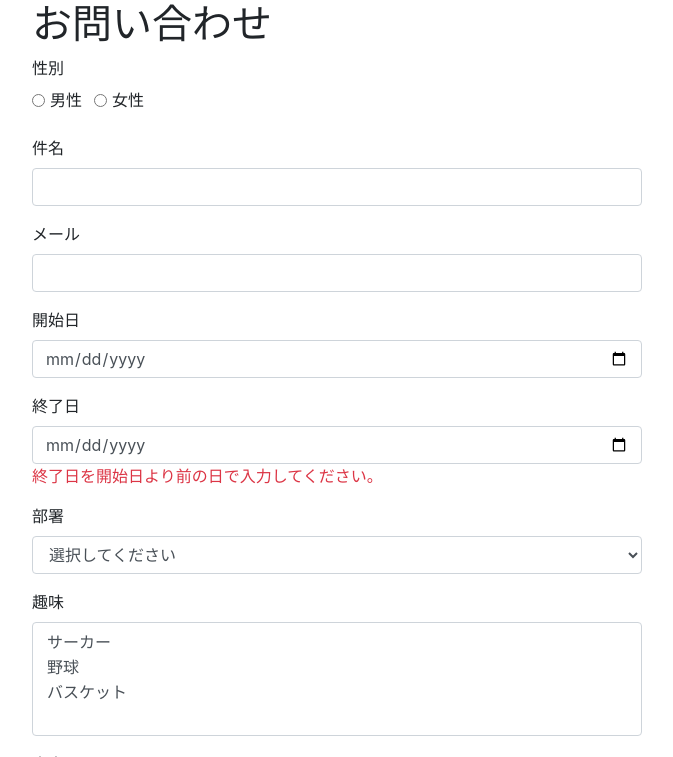
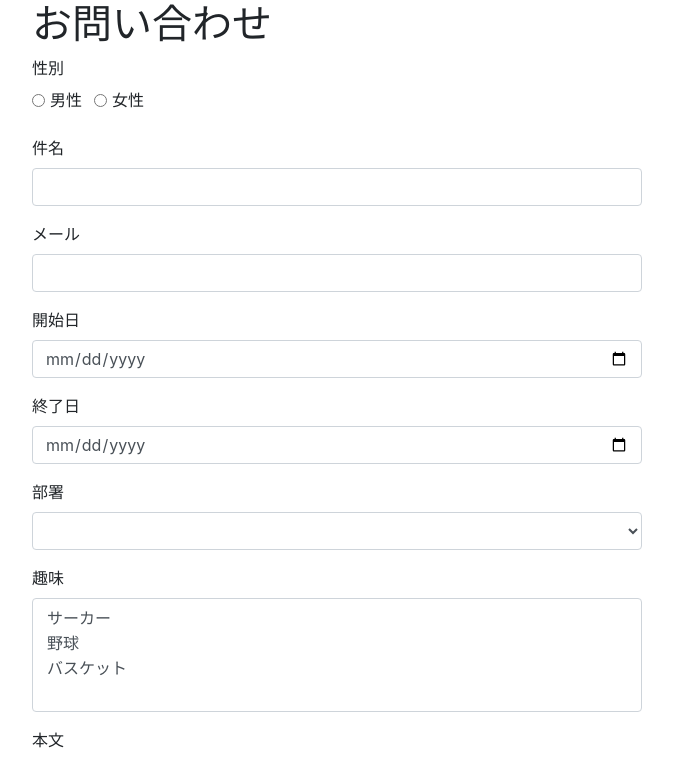
Before and after one commit to gonta1026/nuxt-projects, a Nuxt app in the folder nuxtjs_forms/: page / in a window 1280 px wide. Shown: the top 757 px of the page, without its empty margins (303-976 px from the left). Built offline with nearby package versions, Linux system fonts and the light colour scheme.

Commit message:
開始日の日付比較

```diff
--- a/nuxtjs_forms/components/FormContact.vue
+++ b/nuxtjs_forms/components/FormContact.vue
@@ -45,8 +45,11 @@
       <div class="text-danger" v-if="$v.form.startDate.$error && !$v.form.startDate.required">
         開始日を入力してください。
       </div>
-      <div class="text-danger" v-if="$v.form.startDate.$error && !$v.form.startDate.minValue">
+      <!-- <div class="text-danger" v-if="$v.form.startDate.$error && !$v.form.startDate.minValue">
         開始日を終了日より前の日で入力してください。
+      </div> -->
+      <div class="text-danger" v-if="$v.form.startDate.$error && !$v.form.startDate.afterToday">
+        開始日を明日以降の日付で入力。
       </div>
     </div>
 
@@ -58,9 +61,9 @@
       <div class="text-danger" v-if="$v.form.endDate.$error && !$v.form.endDate.required">
         終了日を入力してください。
       </div>
-      <div class="text-danger">
+      <!-- <div class="text-danger">
         終了日を開始日より前の日で入力してください。
-      </div>
+      </div> -->
     </div>
 
     <div class="form-group">
@@ -75,21 +78,6 @@
         部署を選択してください。
       </div>
     </div>
-
-<!--
-    <div class="form-group">
-      <label>好きな食べ物</label>
-      <select class="form-control" aria-label="好きな食べ物" v-model="$v.form.foods.$model" multiple>
-        <option value="apple">りんご</option>
-        <option value="banana">バナナ</option>
-        <option value="meron">メロン</option>
-        <option value="ichigo">いちご</option>
-      </select>
-      <div class="text-danger" v-if="$v.form.foods.$error">
-         好きな食べ物は選択してください。
-      </div>
-    </div> -->
-
 
     <div class="form-group">
       <label>趣味</label>
@@ -126,64 +114,19 @@
 
 <script>
 
-  import {maxLength, minLength, required, email} from "vuelidate/lib/validators"
-  import moment from "moment"
-  const is = param =>value => value === param;
-  // moment(new Date()).format('YYYY/MM/DD')
-  const isDate = (value) => {
-  return value === true
-}
+import {maxLength, minLength, required, email, minValue} from "vuelidate/lib/validators"
+import moment from "moment"
+const is = param => value => value === param;
+const afterToday = (today) => value => today < value;
+
 
 export default {
     props: {
-      propsTitle: {
-        // type: String,
-        // required: true
-      },
-      propsBody: {
-        // type: String,
-        // required: true
-      },
-      propsEmail: {
-        // type: String,
-        // required: true
-      },
-      propsStartDate: {
-        // type: Date,
-        // required: true
-      },
-      propsEndDate: {
-        // type: Date,
-        // required: true
-      },
-      propsHobbies: {
-        // type: Array,
-        // required: true
-      },
-      propsFoods: {
-        // type: Array,
-        // required: true
-      },
-      propsGender: {
-        // type: String,
-        // // required: true
-      },
-      propsSubject: {
-        // type: String,
-        // required: true
-      },
-      propsCheck: {
-        // type: Boolean,
-        // required: true
-      },
-      propsSubmitCheck: {
-        // type: Boolean,
-        // required: true
+      propsForm: {
+        type: Object,
+        required: true
       }
-      // propsForm: {
-      //   type: Object,
-      //   required: true
-      // },
+
     },
     // filters: {
     //   datefilter: function(date){
@@ -192,23 +135,11 @@ export default {
     // },
     data() {
       return {
-        form: null,
+        form: {},
       }
     },
     created() {
-      this.form = {
-        title: this.propsTitle,
-        body: this.propsBody,
-        email: this.propsEmail,
-        startDate: this.propsStartDate,
-        endDate: this.propsEndDate,
-        hobbies: this.propsHobbies,
-        foods: this.propsFoods,
-        gender: this.propsGender,
-        subject: this.propsSubject,
-        check: this.propsCheck,
-        submitCheck: this.propsSubmitCheck
-      }
+      this.form = this.propsForm;
     },
     methods: {
       submit() {
@@ -232,6 +163,7 @@ export default {
         },
         startDate: {
           required,
+          afterToday: afterToday(moment().format('YYYY-MM-DD'))
         },
         endDate: {
           required,
--- a/nuxtjs_forms/pages/index.vue
+++ b/nuxtjs_forms/pages/index.vue
@@ -5,17 +5,8 @@
     </h1>
 
     <form-contact
-    :propsTitle="form.title"
-    :propsBody="form.body"
-    :propsEmail="form.email"
-    :propsStartDate="form.startDate"
-    :propsEndDate="form.startDate"
-    :propsHobbies="form.hobbies"
-    :propsFoods="form.foods"
-    :propsGender="form.gender"
-    :propsSubject="form.subject"
-    :propsCheck="form.check"
-    :propsSubmitCheck="form.submitCheck"
+
+    :propsForm="form"
     @submit="submit"/>
   </div>
 </template>
@@ -37,8 +28,8 @@
           endDate: "",
           hobbies: [],
           foods: [],
-          gender: null,
-          subject: null,
+          gender: "",
+          subject: "",
           check: false,
           submitCheck: false
         },
```
